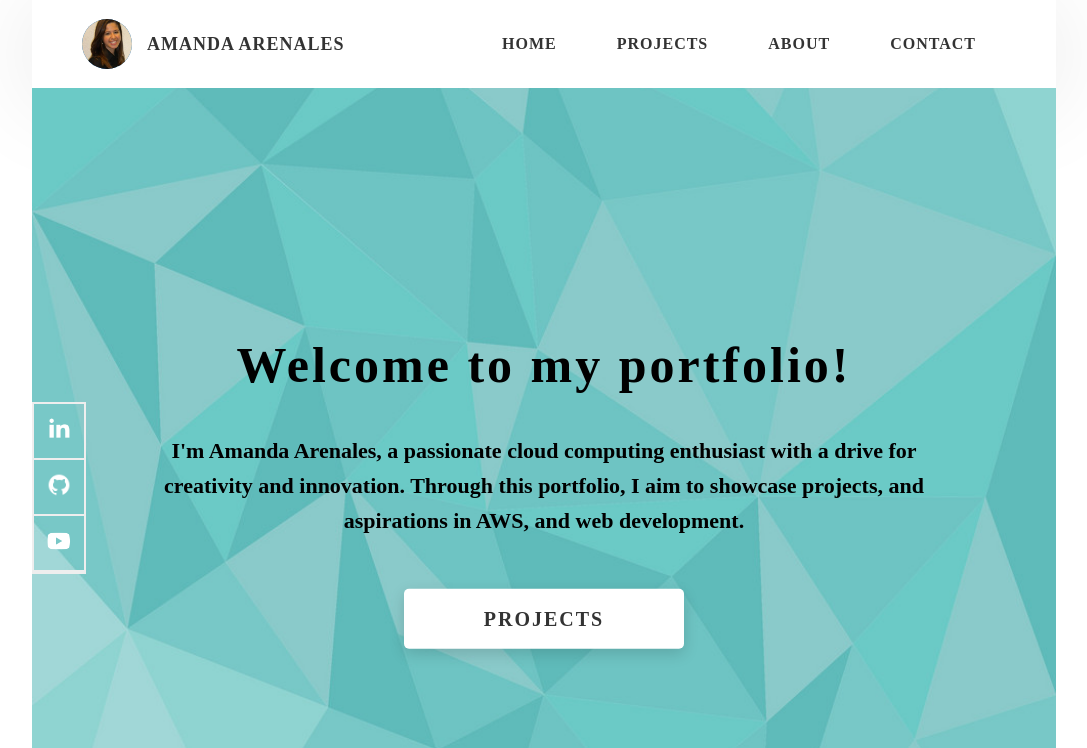
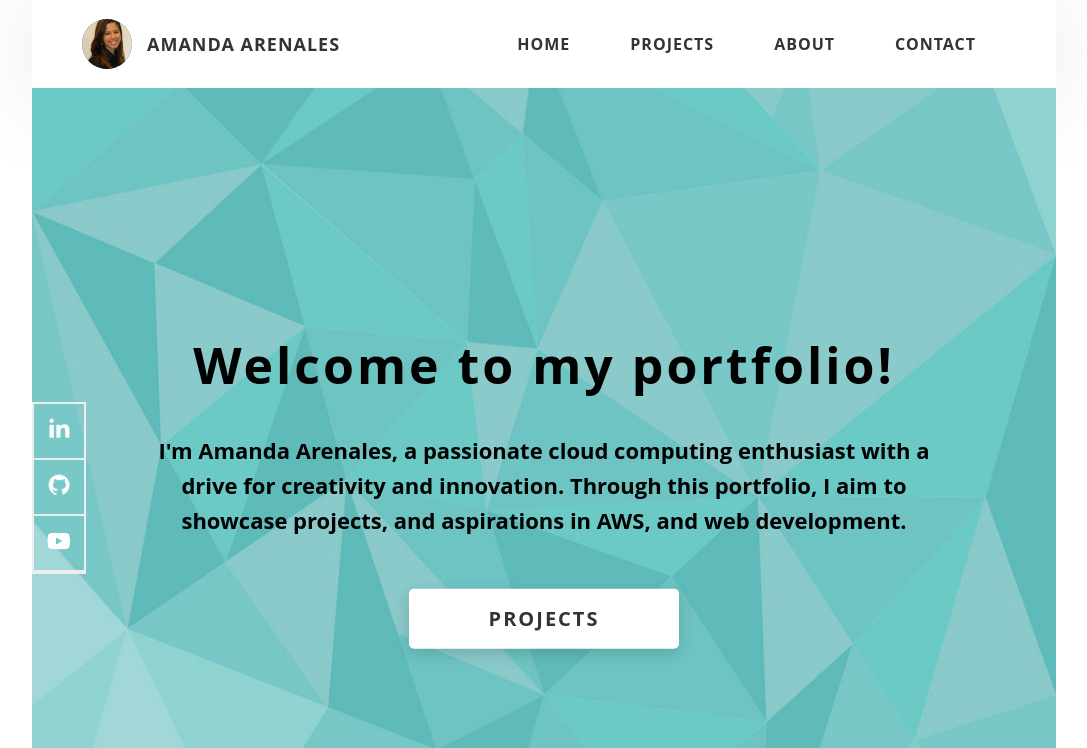
Before and after one commit to AmandaArenales/AmandaArenales.github.io, a website: page index.html in a window 1280 px wide. Shown: the top 748 px of the page, without its empty margins (96-1183 px from the left). Drawn offline with Linux system fonts and the light colour scheme.

Commit message:
Font was changed.

```diff
--- a/css/style.css
+++ b/css/style.css
@@ -18,7 +18,7 @@ Inside media queries 1em is always 16px i.e 1em = 16px at every screen size only
   margin: 0;
   padding: 0;
   box-sizing: inherit;
-  font-family: 'Times New Roman', Times, serif; }
+  font-family: Maax, "Open Sans", sans-serif, sans-serif;}
 
 html {
   font-size: 62.5%;
@@ -37,10 +37,10 @@ body {
   box-sizing: border-box;
   position: relative;
   line-height: 1.5;
-  font-family: 'Times New Roman', Times, serif;
+  font-family: Maax, "Open Sans", sans-serif, sans-serif;
   overflow-x: hidden;
   overflow-y: scroll;
-  font-family: 'Times New Roman', Times, serif }
+  font-family: Maax, "Open Sans", sans-serif, sans-serif;}
 
 a {
   text-decoration: none;
```
